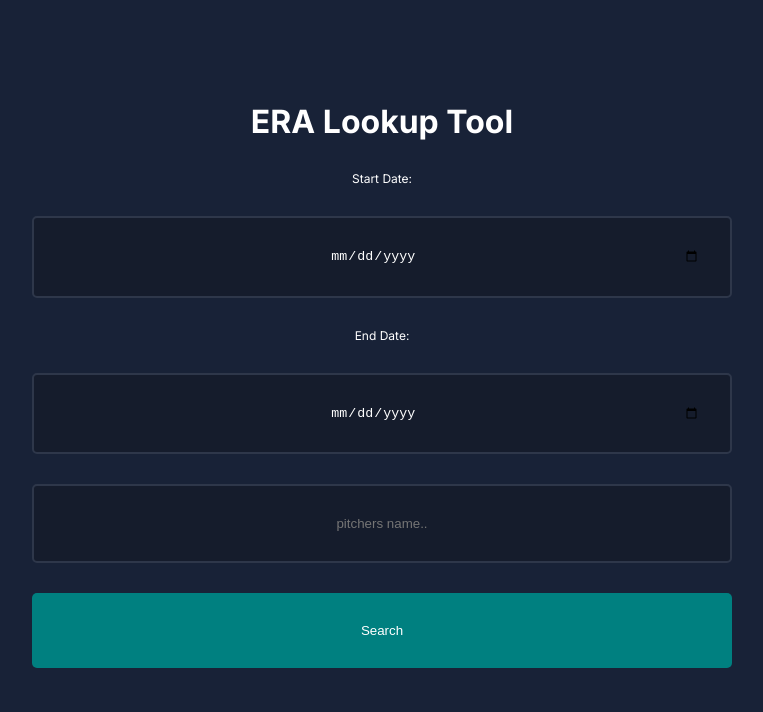
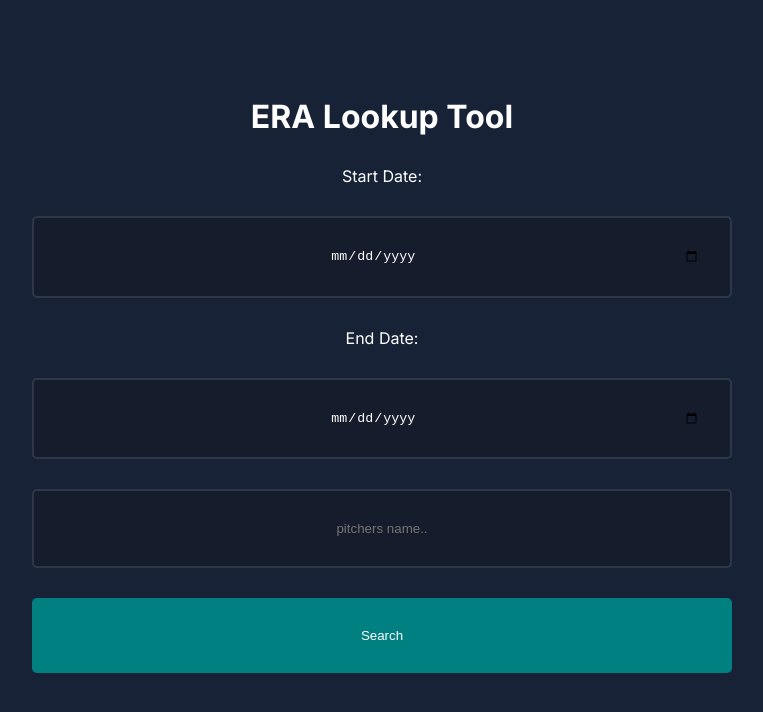
Before and after one commit to jh-tx/era_tracker, a Next.js app: page /search in a window 1280 px wide. Shown: the top 712 px of the page, without its empty margins (258-1021 px from the left). Built offline with nearby package versions, Linux system fonts and the light colour scheme; no server answers.

Commit message:
removed label text size

```diff
--- a/app/ui/search/search.module.css
+++ b/app/ui/search/search.module.css
@@ -39,7 +39,3 @@
     cursor: pointer;
     border-radius: 5px;
 }
-
-.label{
-    font-size: 12px;
-}
```
